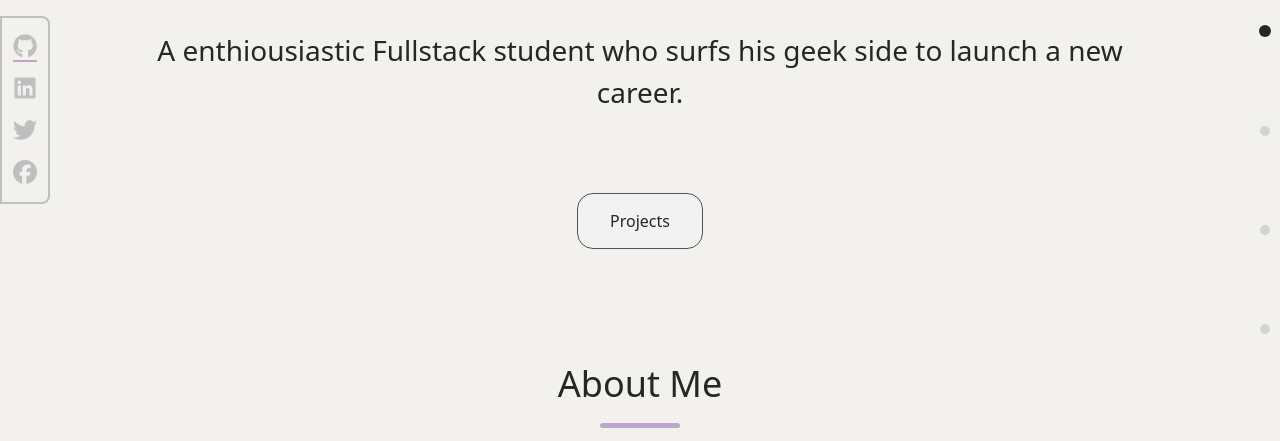
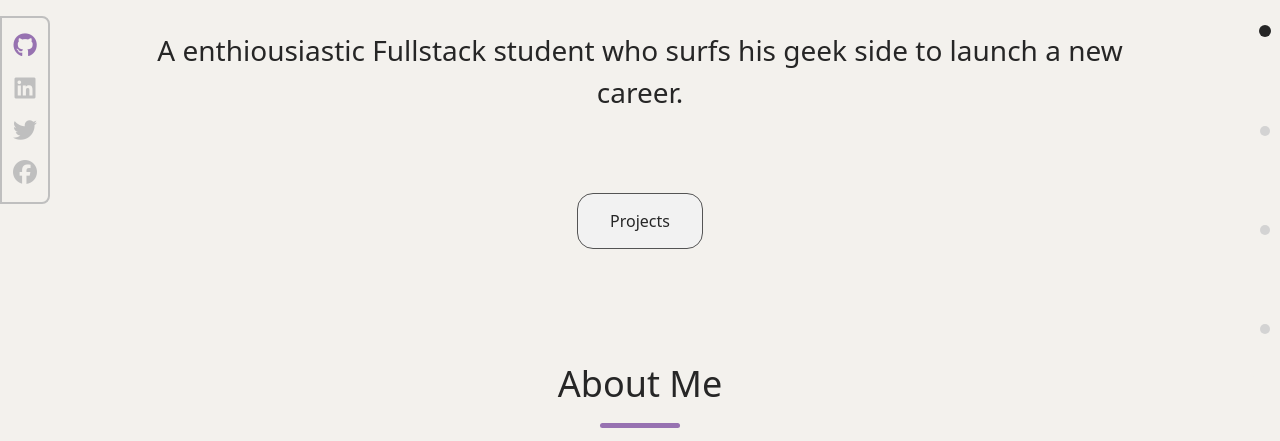
Before and after one commit to rjacqmotte/portofolio, a plain HTML site: page index.html in a window 1280 px wide. In both pictures the pointer is over the link 25 px from the left and 270 px from the top of the page. Shown: the part 221-662 px from the top of the page. Drawn offline with Linux system fonts and the light colour scheme.

Commit message:
define :hover on social media icon, change on --color-interactive

```diff
--- a/css/style.css
+++ b/css/style.css
@@ -25,8 +25,8 @@
   --color-bg: hsl(40deg 20% 94%);
   --color-bg-secondary: var(--color-grey15);
 
-  --color-interactive: hsl(275, 28%, 73%);
-  --color-interactive-active:  hsl(275, 19%, 48%);
+  --color-interactive: hsl(275, 29%, 57%);
+  --color-interactive-active:  hsl(278, 31%, 43%);
 
   /* button */
   --color-border-button: var(--color-grey33);
@@ -130,6 +130,10 @@ a:hover {
   border-bottom: solid 2px var(--color-interactive);
 }
 
+.social-media__list a:hover {
+  border-bottom: solid 2px transparent;
+}
+
 form * {
   font-family: var(--font-base);
   line-height: 1.5;
@@ -146,6 +150,14 @@ textarea {
 i {
   font-size: var(--font-size-i);
   color: var(--color-secondary);
+  transition:
+    color 0.3s ease-out,
+    transform 0.3s ease-out;
+}
+
+i.fa-brands:hover {
+  color: var(--color-interactive);
+  transform: translateY(-1px);
 }
 
 i.fa-up-right-from-square {
```
Also changed, not shown: 1 other file.
